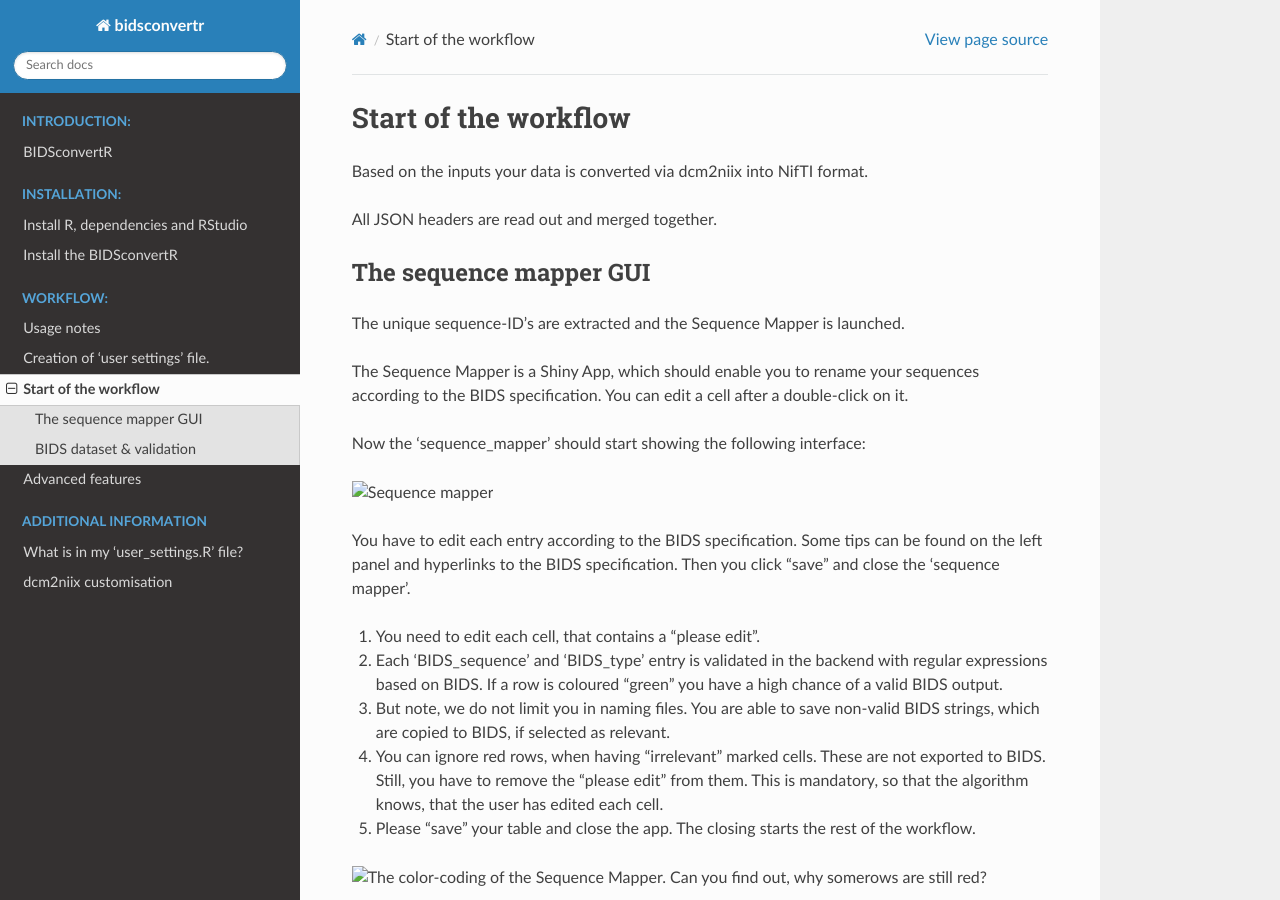
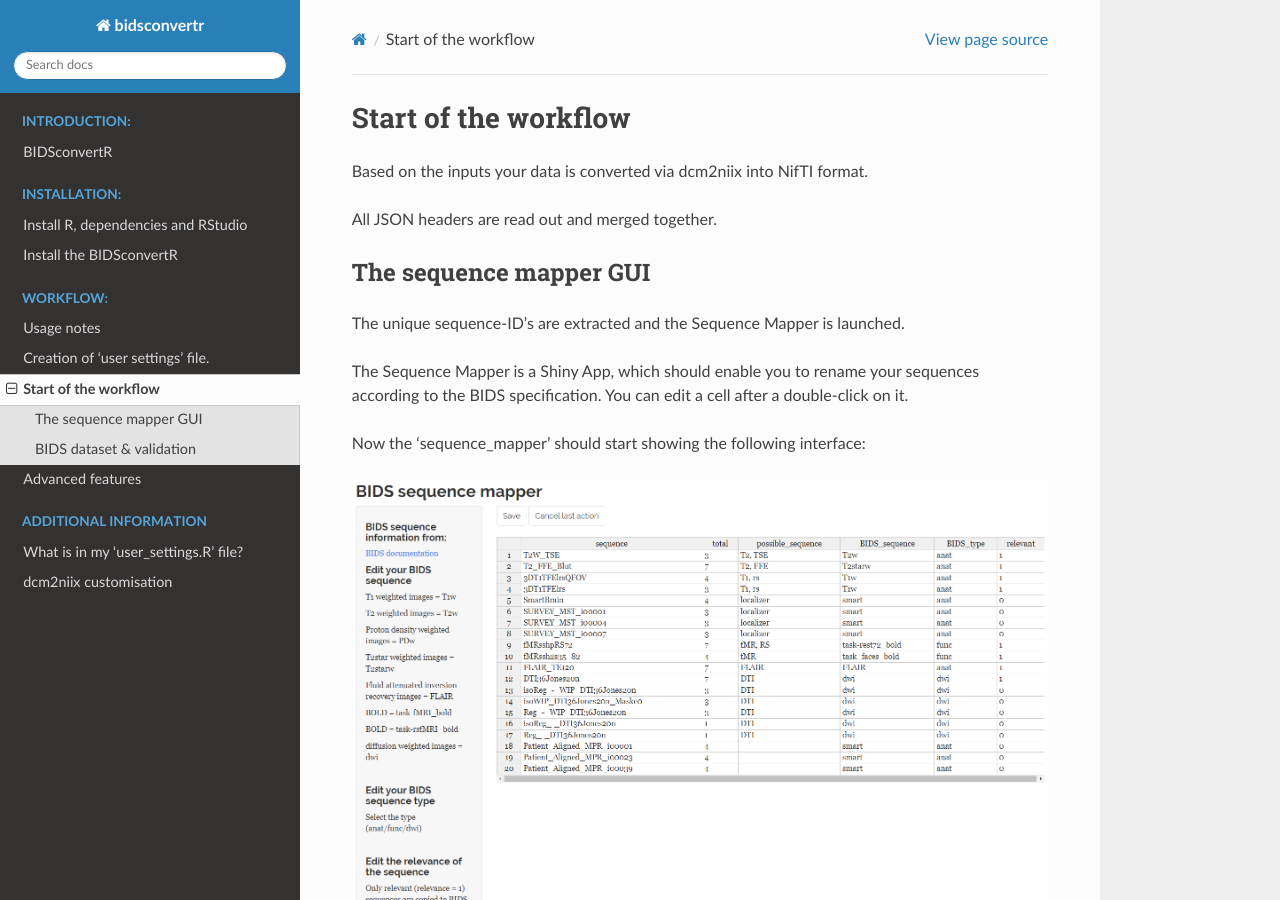
Before and after one commit to wulms/bidsconvertr_rtd, a Sphinx documentation site: the page built from docs/source/md_files/workflow.md, in a window 1280 px wide and 900 px high. Built offline with Sphinx 7.4.7 and the Read the Docs theme 2.0.0, drawn with Linux system fonts in a browser that asks for light colours.

Commit message:
update figure paths

```diff
--- a/docs/source/md_files/workflow.md
+++ b/docs/source/md_files/workflow.md
@@ -18,7 +18,7 @@ Now the ‘sequence_mapper’ should start showing the following interface:
 
 
 
-![Sequence mapper](../../inst/figure/sequence_mapper.PNG)
+![Sequence mapper](../../../inst/figure/sequence_mapper.PNG)
 
 
 You have to edit each entry according to the BIDS specification. Some
@@ -44,7 +44,7 @@ specification. Then you click “save” and close the ‘sequence mapper’.
     rest of the workflow.
 
 ![The color-coding of the Sequence Mapper. Can you find out, why some
-rows are still red?](../../inst/figure/sequence_mapper_validity.png)
+rows are still red?](../../../inst/figure/sequence_mapper_validity.png)
 
 The ‘matched’ column shows, when a sequence was detected as BIDS
 compliant. If your sequence is in the ‘unmatched’ column investigate
@@ -66,4 +66,4 @@ If everything is fine:
 
 4.  A Shiny viewer is started to visually inspect the images.
 
-![BIDS viewer](../../inst/figure/bids_viewer.PNG)
+![BIDS viewer](../../../inst/figure/bids_viewer.PNG)
```
Also changed, not shown: docs/source/md_files/dcm2niix.md (+1 -1 lines).
